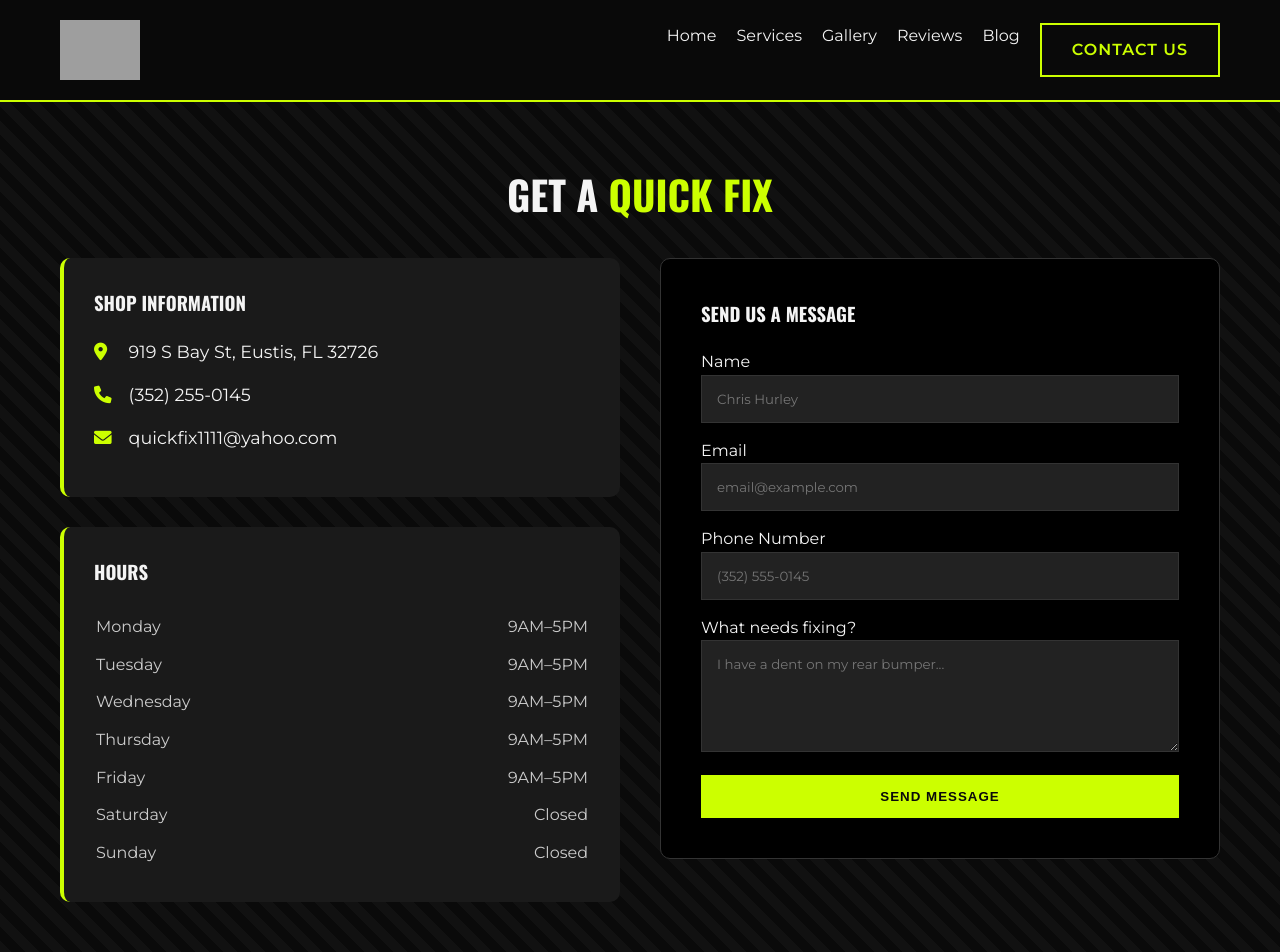
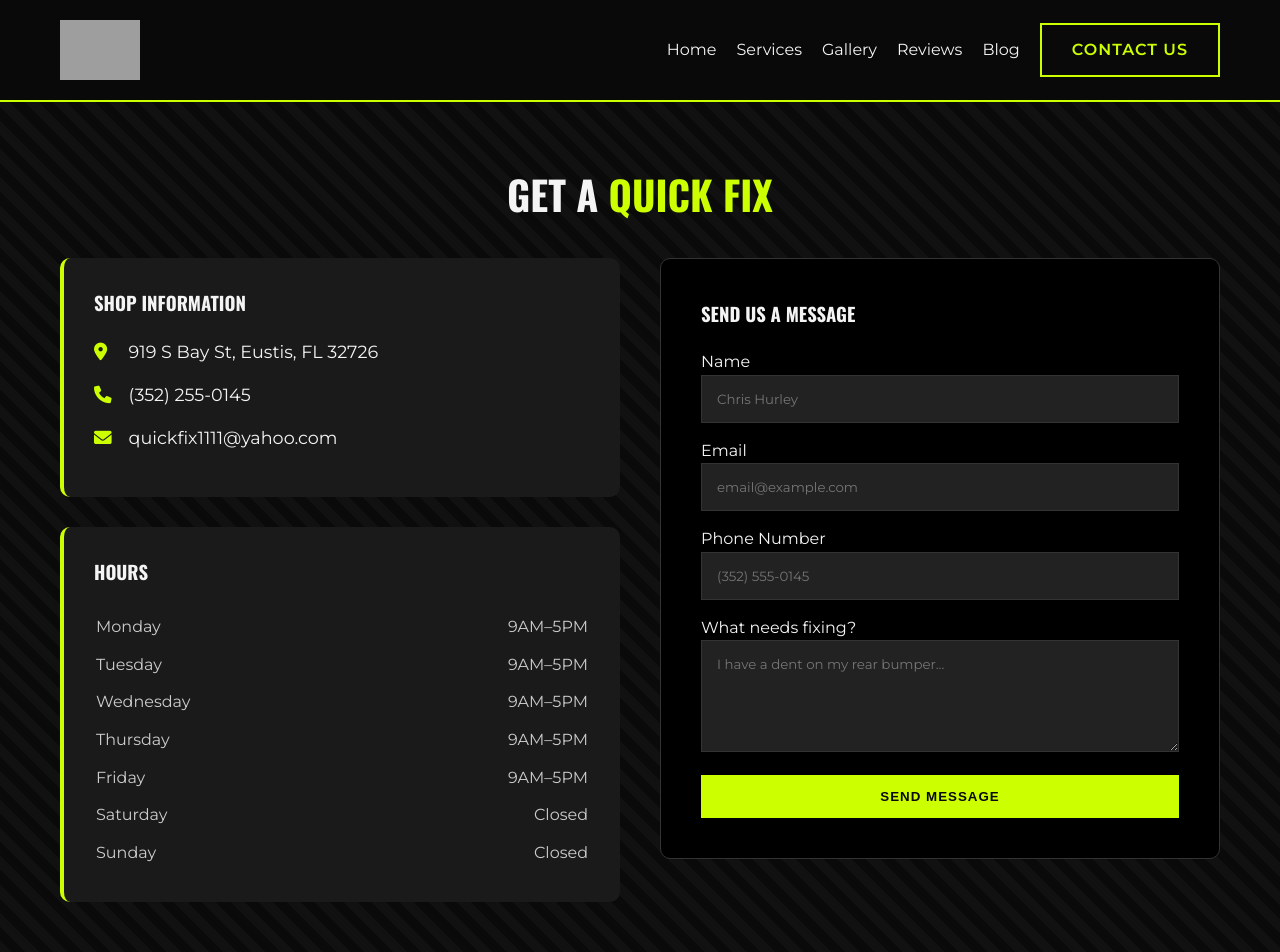
Before and after one commit to JamesBrownR/Quick-Fix-Dent-Repair, a Jekyll site: the page built from contact/index.html, in a window 1280 px wide and 1400 px high. Shown: the top 952 px of the window. Built offline with Jekyll 4.4.1, drawn with Linux system fonts in a browser that asks for light colours; grey boxes are pictures that could not be loaded.

Commit message:
Update styles.html

```diff
--- a/_includes/styles.html
+++ b/_includes/styles.html
@@ -94,7 +94,7 @@
 
   .logo-img { height: 60px; } /* Adjust based on actual file */
 
-  .nav-links { display: flex; gap: 20px; }
+  .nav-links { display: flex; gap: 20px;   align-items: center; }
   .nav-links a:hover { color: var(--brand-green); }
 
   /* --- HERO SECTION --- */
```
